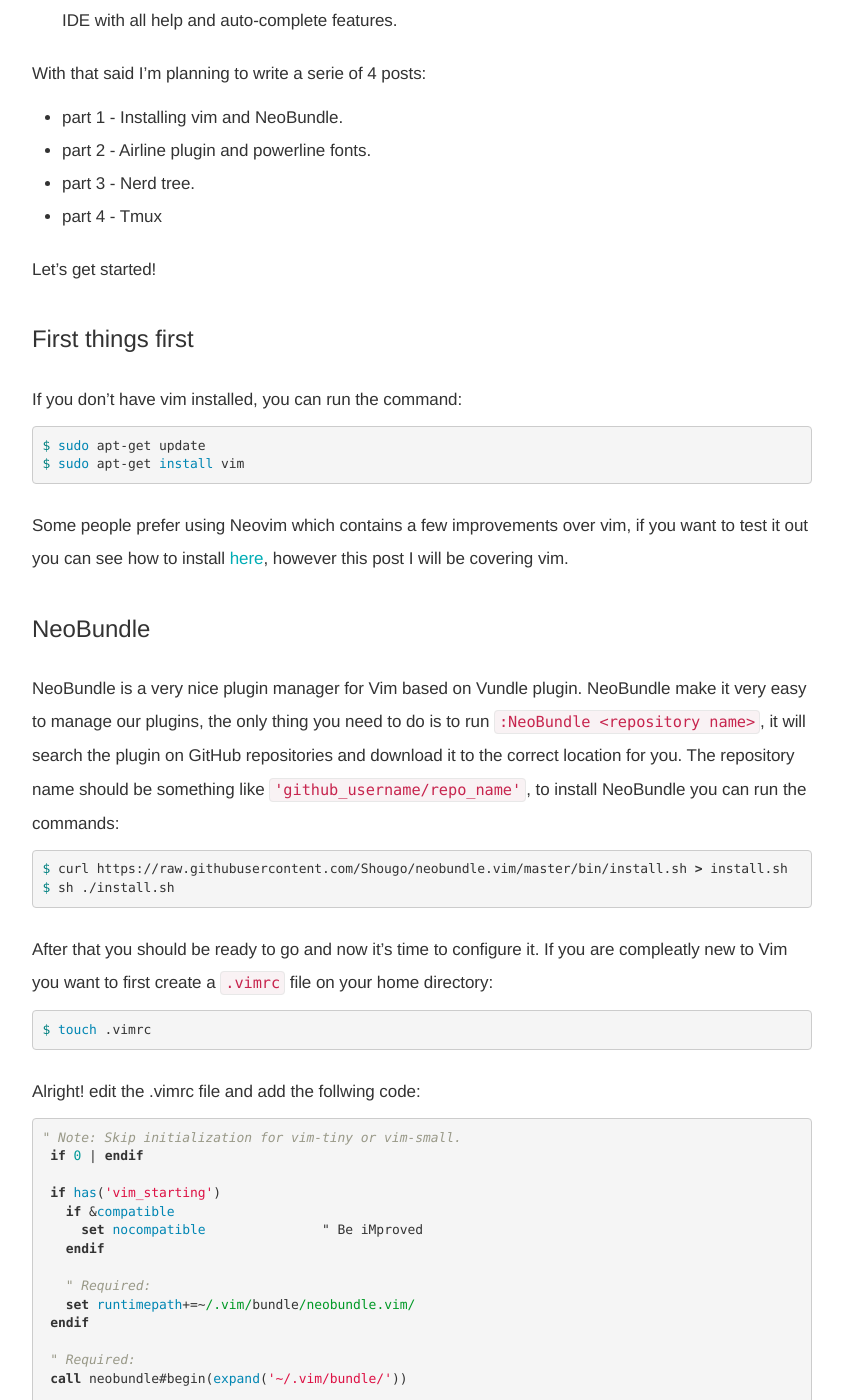
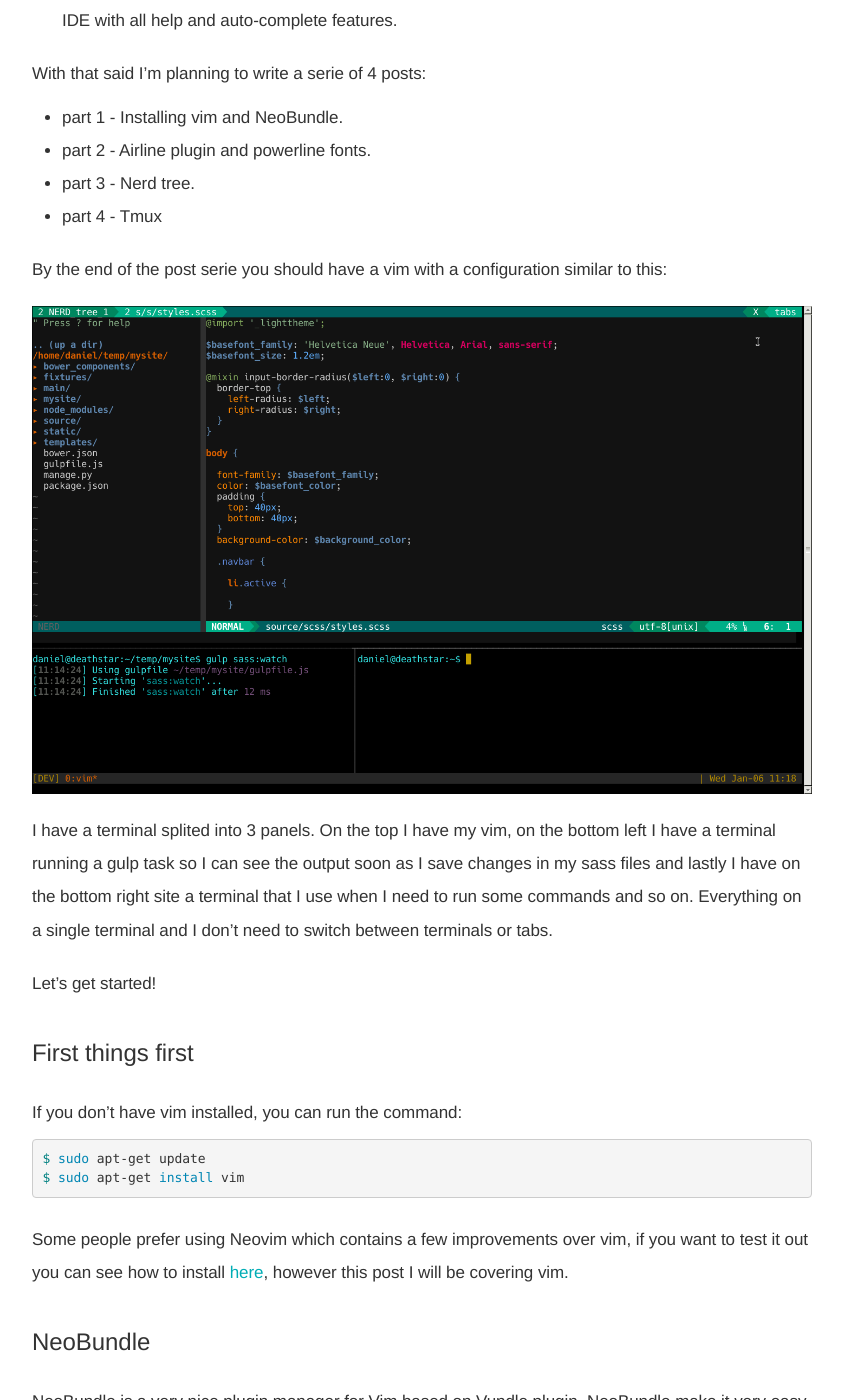
Before and after one commit to dfurtado/dfurtado.github.io, a Jekyll site: the page built from _posts/2016-01-02-vim-for-development.markdown, in a window 1280 px wide and 1400 px high, scrolled down 1236 px. Shown: the whole window, without its empty margins (23-866 px from the left). Built offline with Jekyll 4.4.1, drawn with Linux system fonts in a browser that asks for light colours.

Commit message:
Added a image for the vim post

```diff
--- a/_posts/2016-01-02-vim-for-development.markdown
+++ b/_posts/2016-01-02-vim-for-development.markdown
@@ -41,6 +41,15 @@
 * part 2 - Airline plugin and powerline fonts.
 * part 3 - Nerd tree.
 * part 4 - Tmux
+
+By the end of the post serie you should have a vim with a configuration similar to this:
+
+![vim](/assets/image/20160102/vim.png)
+
+I have a terminal splited into 3 panels. On the top I have my vim, on the bottom left I have a terminal
+running a gulp task so I can see the output soon as I save changes in my sass files and lastly I have on the bottom right site
+a terminal that I use when I need to run some commands and so on. Everything on a single terminal and I don't need to switch between
+terminals or tabs.
 
 Let's get started!
 
```
